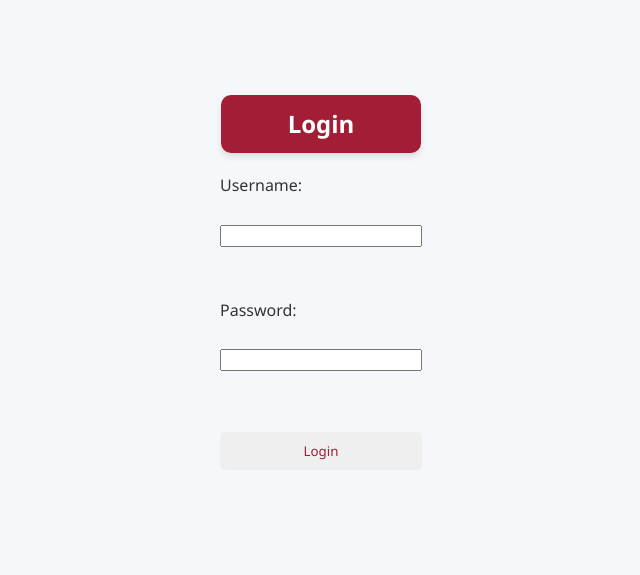
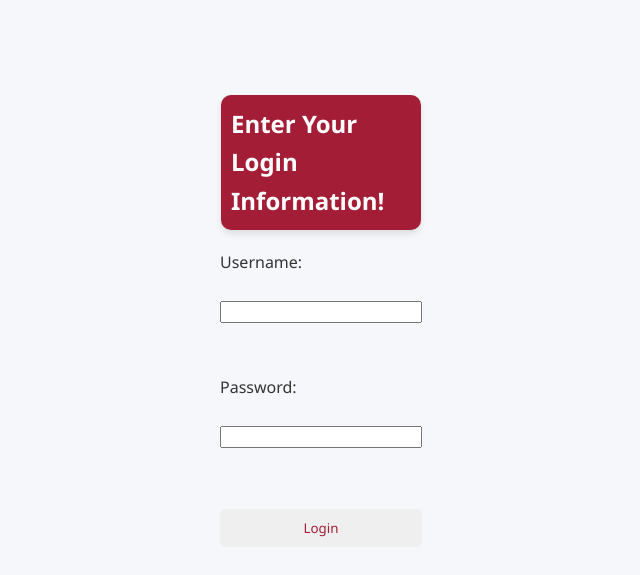
Before and after one commit to ceceego/professional-stalkers-, a plain HTML site: page login_index.html in a window 1280 px wide. Shown: the part 125-700 px from the top of the page, without its empty margins (319-959 px from the left). Drawn offline with Linux system fonts and the light colour scheme.

Commit message:
Update login_index.html

```diff
--- a/login_index.html
+++ b/login_index.html
@@ -10,7 +10,7 @@
 <body>
 
   <div class="container">
-    <h2>Login</h2>
+      <h2>Enter Your Login Information!</h2>
 
 
     <!-- Form -->
```
